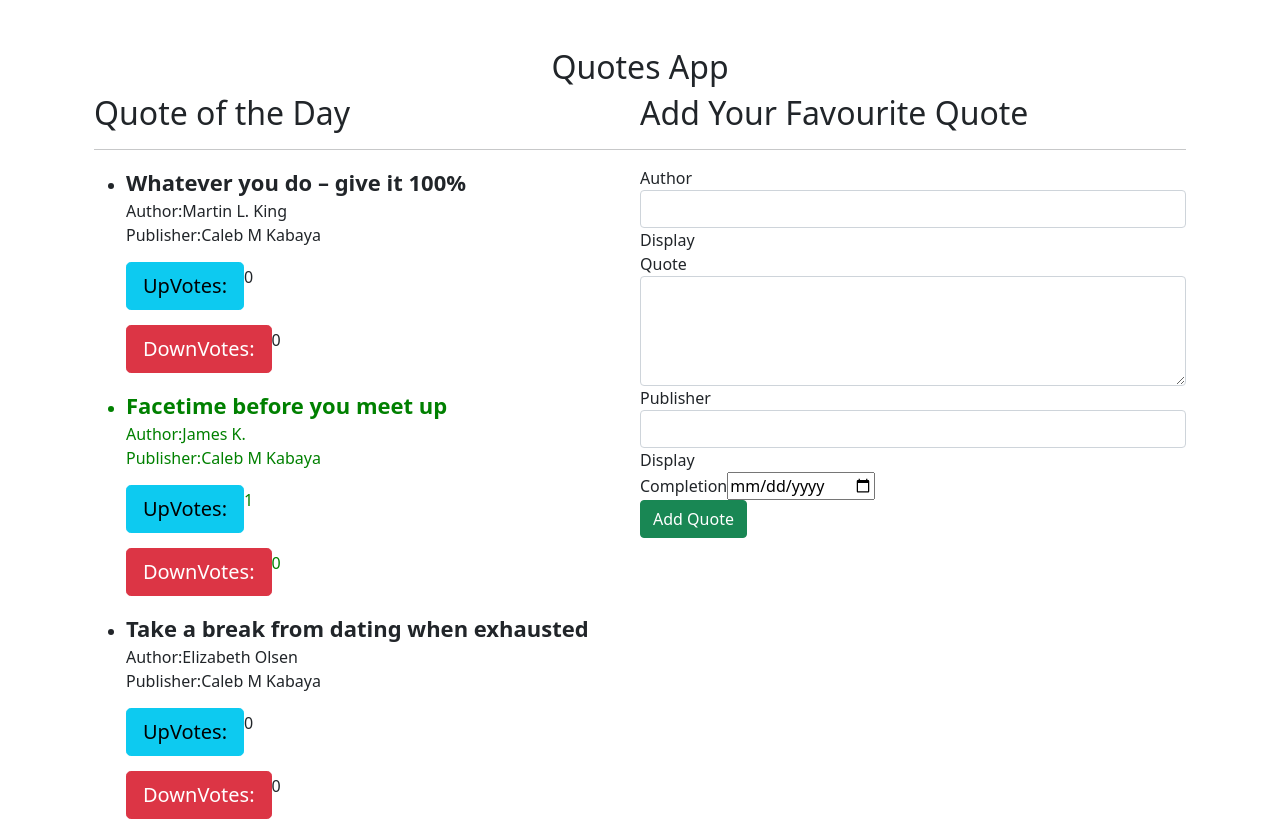
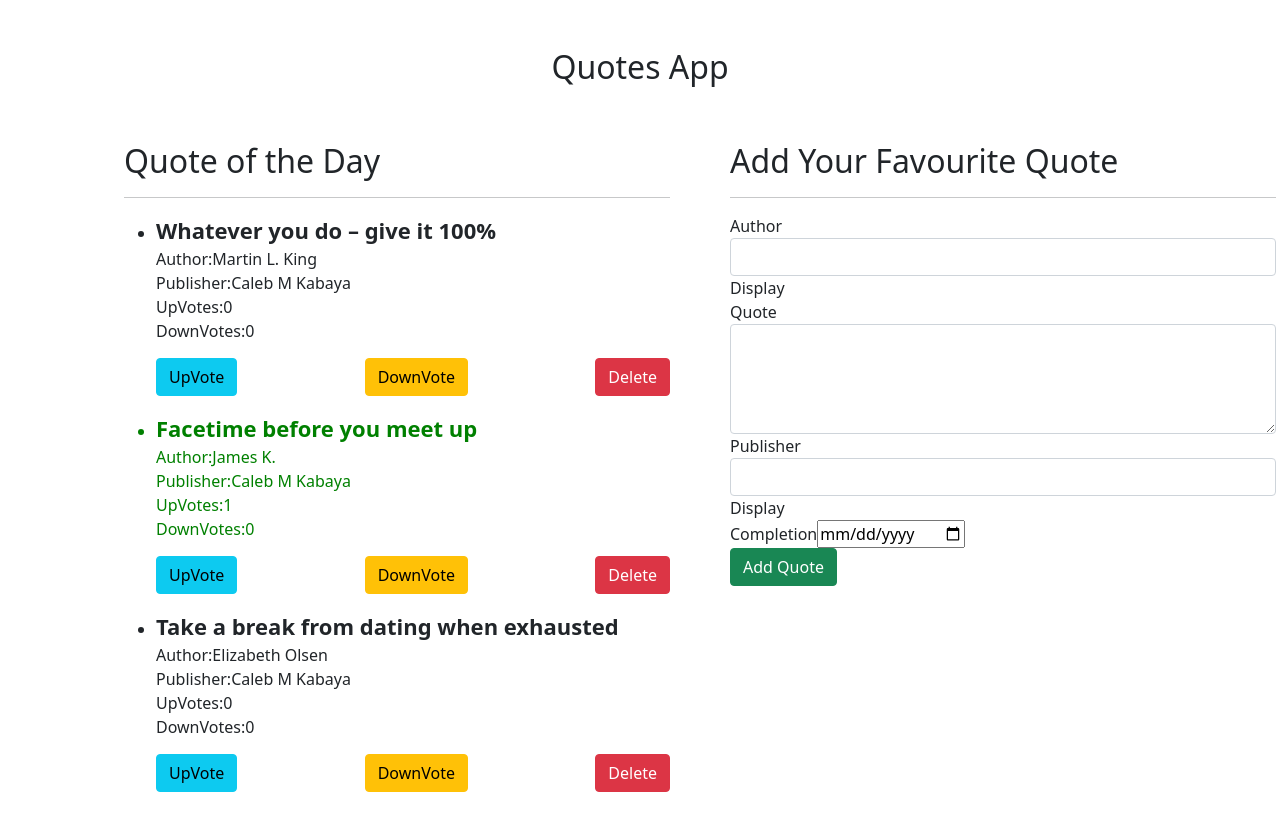
Before and after one commit to CalebKabaya/Qoutes-App, an Angular app: page / in a window 1280 px wide. After the commit the page ends 808 px from the top, so only its background shows below. Built offline with nearby package versions, Linux system fonts and the light colour scheme.

Commit message:
ft:ft add - added the delete button

```diff
--- a/src/app/quotes/quotes.component.css
+++ b/src/app/quotes/quotes.component.css
@@ -19,3 +19,10 @@
     justify-content: space-around;
 
 }
+#cols{
+    margin: 0 30px;
+}
+.arrange-btn{
+    display: flex;
+    justify-content: space-between;
+}
--- a/src/app/quotes/quotes.component.html
+++ b/src/app/quotes/quotes.component.html
@@ -1,5 +1,5 @@
 <div class="container" id="main">
-    <div class="col-md-6">
+    <div class="col-md-6 mt-5" id="cols">
         <h2>Quote of the Day</h2>
         <hr>
         <ul *ngFor='let quote of quotes'>
@@ -8,16 +8,27 @@
                 <li appHighlight ><span class="qoutee">{{quote.quote}}</span><br>
                     <span class="item">Author:{{quote.author}}</span><br>
                     <span class="item">Publisher:{{quote.name}}</span><br>
-                   <button type="button" class="btn btn-info btn-lg">UpVotes:</button>{{quote.upvotes}}<br>
-                    <button type="button" class="btn btn-danger btn-lg">DownVotes:</button>{{quote.downvotes}}<br>
+                    <span class="item">UpVotes:{{quote.upvotes}}</span><br>
+                    <span class="item">DownVotes:{{quote.downvotes}}</span><br>
+                    <div class="arrange-btn">
+                        <button type="button" class="btn btn-info">UpVote</button><br>
+                        <button type="button" class="btn btn-warning">DownVote</button><br>
+                        <button type="button" class="btn btn-danger">Delete</button>
+                    </div>
+
                 </li>
             </ng-template>
             <ng-template #nothighlighted>
                 <li><span class="qoutee">{{quote.quote}}</span><br>
                     <span class="item">Author:{{quote.author}}</span><br>
                     <span class="item">Publisher:{{quote.name}}</span><br>
-                    <button type="button" class="btn btn-info btn-lg">UpVotes:</button>{{quote.upvotes}}<br>
-                    <button type="button" class="btn btn-danger btn-lg">DownVotes:</button>{{quote.downvotes}}<br>
+                    <span class="item">UpVotes:{{quote.upvotes}}</span><br>
+                    <span class="item">DownVotes:{{quote.downvotes}}</span><br>
+                    <div class="arrange-btn">
+                        <button type="button" class="btn btn-info">UpVote</button><br>
+                        <button type="button" class="btn btn-warning">DownVote</button><br>
+                        <button type="button" class="btn btn-danger" (click)= 'qouteDelete(true)' (isComplete) = 'deleteQuote($event,1)'>Delete</button>
+                    </div>
                 </li>
             </ng-template>
 
@@ -25,7 +36,7 @@
         </ul>
     </div>
 
-    <div class="col-md-6" id="cols">
+    <div class="col-md-6 mt-5 pl-3" id="cols">
         <h2>Add Your Favourite Quote</h2>
         <app-goal-form (addQuote)="addNewQuote($event)"></app-goal-form>
     </div>
--- a/src/app/quotes/quotes.component.ts
+++ b/src/app/quotes/quotes.component.ts
@@ -1,4 +1,4 @@
-import { Component, OnInit } from '@angular/core';
+import { Component, EventEmitter, OnInit, Output } from '@angular/core';
 import { Quote } from '../quote';
 @Component({
   selector: 'app-quotes',
@@ -19,6 +19,20 @@ export class QuotesComponent implements OnInit {
     // goal.completeDate = new Date(goal.completeDate)
     this.quotes.push(quote)
   }
+  @Output() isComplete = new EventEmitter<boolean>();
+
+  qouteDelete(complete:boolean){
+    this.isComplete.emit(complete);
+  }
+  deleteQuote(isComplete:any, index:any){
+    if (isComplete) {
+      let toDelete = confirm(`Are you sure you want to delete ${this.quotes[index].name}?`)
+
+      if (toDelete){
+        this.quotes.splice(index,1)
+      }
+    }
+  }
   arr: number[]=this.quotes.map(quote=>quote.upvotes)
   highest=Math.max(...this.arr)
   constructor() { }
```
